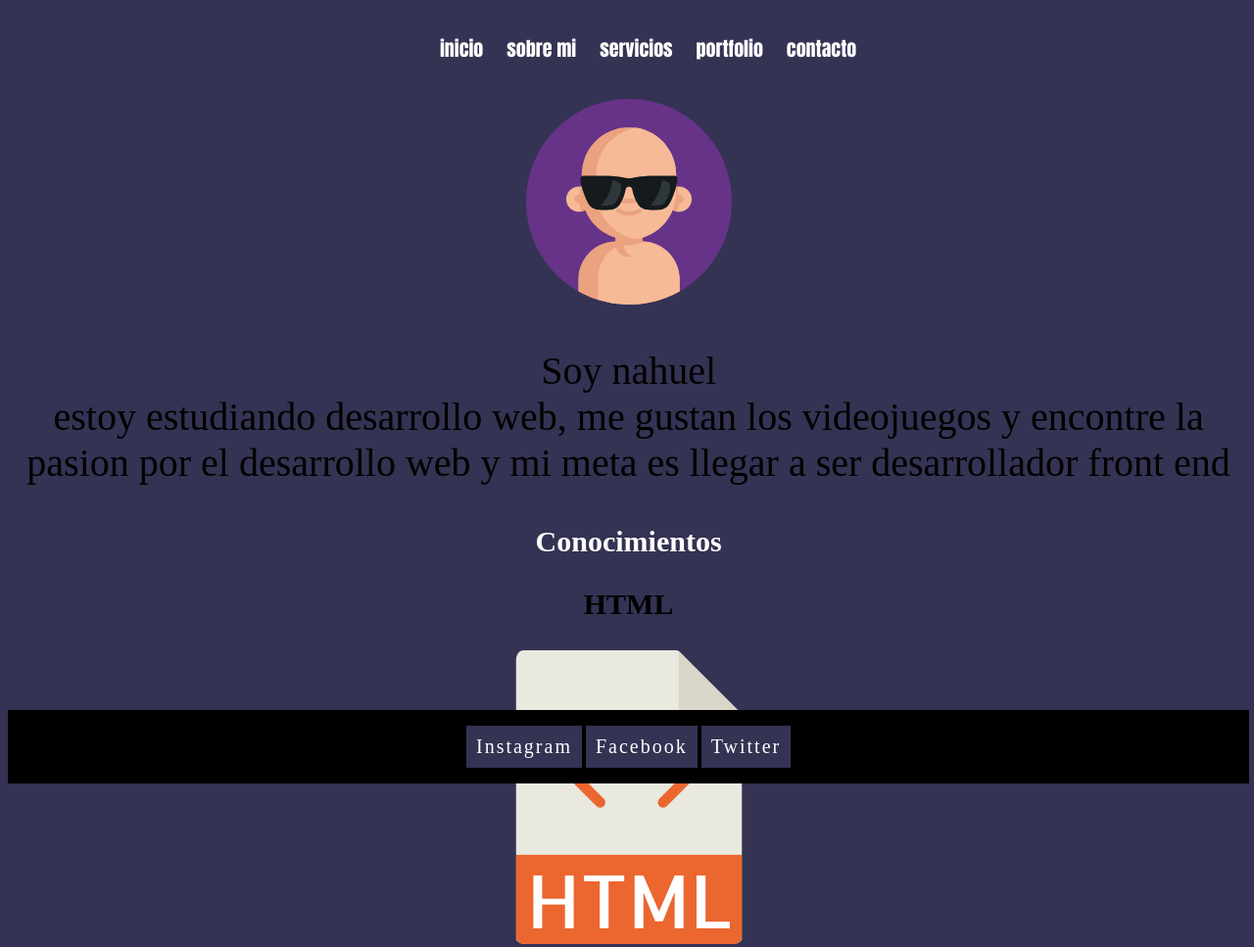
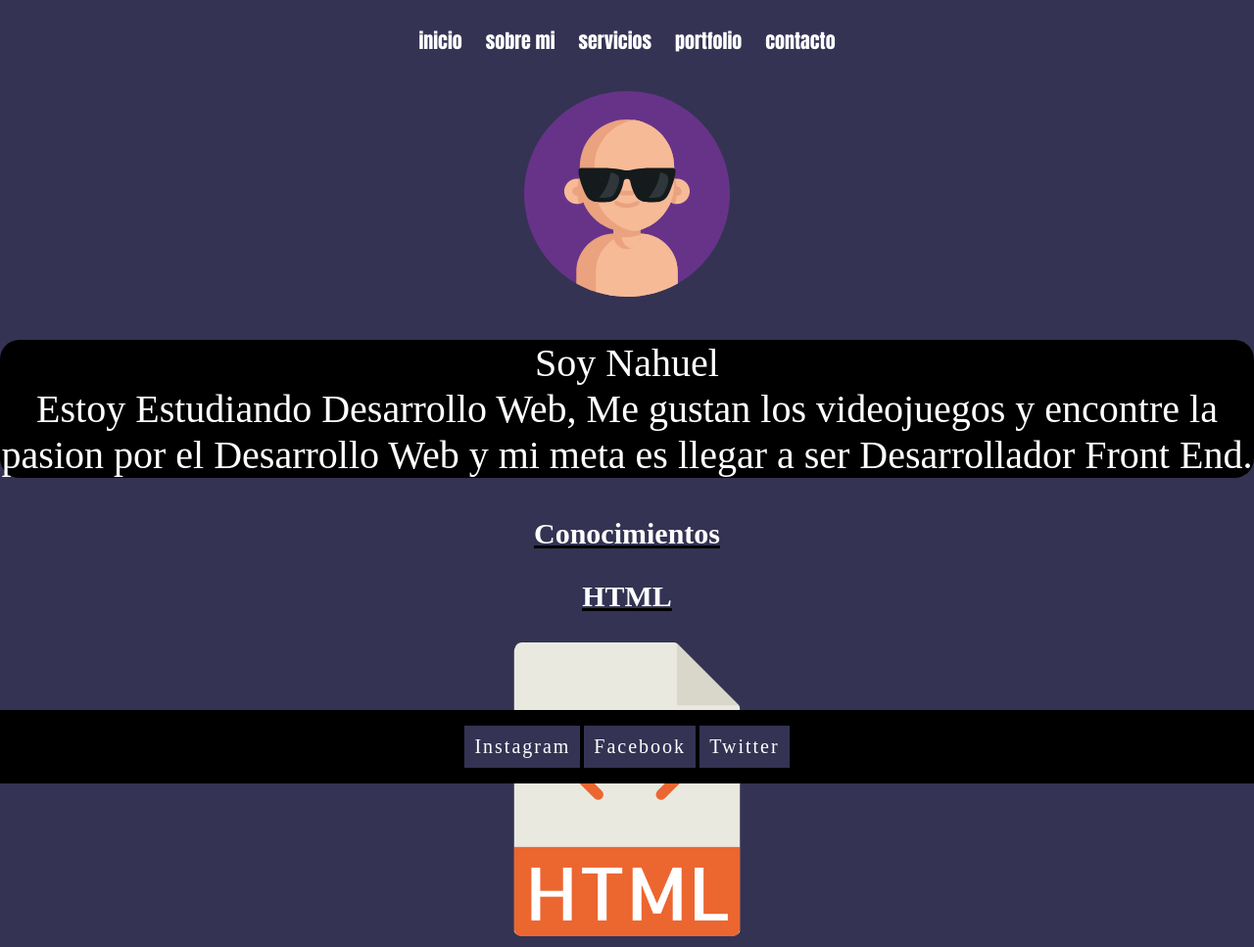
Before and after one commit to NahuelFV/Mi-Primera-web-coder-house, a website: page sobre mi.html in a window 1280 px wide. Shown: the top 967 px of the page at 98% size. Drawn offline with Linux system fonts and the light colour scheme.

Commit message:
arreglos de width

```diff
--- a/sobre mi.html
+++ b/sobre mi.html
@@ -28,7 +28,7 @@
     <main class="main_Sobre">
         <div class="presentacion">
             <img class="avatar" src="img/icono de inicio.svg" alt="yo">
-            <p class="present"><span>Soy nahuel</span> <br> estoy estudiando desarrollo web, me gustan los videojuegos y encontre la pasion por el desarrollo web y mi meta es llegar a ser desarrollador front end</p>
+            <p class="present"><span>Soy Nahuel</span> <br> Estoy Estudiando Desarrollo Web, Me gustan los videojuegos y encontre la pasion por el Desarrollo Web y mi meta es llegar a ser Desarrollador Front End.</p>
         </div>
         <div class="caja_Todo">
 
--- a/styles.css
+++ b/styles.css
@@ -1,3 +1,6 @@
+body{
+    margin: 0%;
+}
 .medio p{
     font-size: 2rem;
     display: inline-block;
@@ -53,6 +56,9 @@ p{
     border-radius: 3vh;
 }
 
+.menu{
+    padding: 0%;
+}
 
 
 
@@ -61,7 +67,7 @@ p{
     text-align: center;
     background-color:#343353 ;
     background-repeat: no-repeat;
-    width: 99%;
+    width: 100%;
     height: 100%;
     background-size: cover;
 }
@@ -71,7 +77,7 @@ p{
     text-align: center;
     background-color:#343353 ;
     background-repeat: no-repeat;
-    width: 99%;
+    width: 100%;
     height: 100%;
     background-size: cover;
 }
@@ -96,7 +102,7 @@ ol{
 
 .footer_contenedor{
     background-color: black;
-    width:99%;
+    width:100%;
     bottom: 0px;
     position: fixed;
 }
@@ -127,7 +133,7 @@ ol{
     text-align: center;
     background-color:#343353 ;
     background-repeat: no-repeat;
-    width: 99%;
+    width: 100%;
     height: 100%;
     background-size: cover;
     display: grid;
@@ -139,6 +145,11 @@ ol{
     height: 210px;
 }
 
+.presentacion p{
+    color: white;
+    background-color: black;
+    border-radius: 20px;
+}
 /* menu contacto */
 .menu_tres li{
     list-style: none;
@@ -220,7 +231,7 @@ ol{
 @media only screen and (max-width:600px){
 
     .footer_contenedor{
-        width: 98%;
+        width: 100%;
         font-size: 35px;
         bottom: 0px;
         position: fixed;
@@ -253,7 +264,7 @@ ol{
     .contenedor_dos{
         flex-direction: column;
         display: inline-flex;
-        width: 97%;
+        width: 100%;
     }
     .main_Sobre{
         margin-top: 6%;
@@ -392,10 +403,13 @@ h2{
 /* SOBRE MI */
 .titulo_C{
     color: white;
+    text-decoration: underline black;
 }
 
 .caja_Todo h3{
     font-size: 30px;
+    color: white;
+    text-decoration: underline black;
 }
 
 .caja_Todo{
@@ -406,7 +420,6 @@ h2{
 /* contactame */
 
 .content{
-    max-width: 1170px;
     margin-left: auto;
     margin-right: auto;
     padding: 1.5em;
```
Also changed, not shown: index.html (+3 -2 lines).
